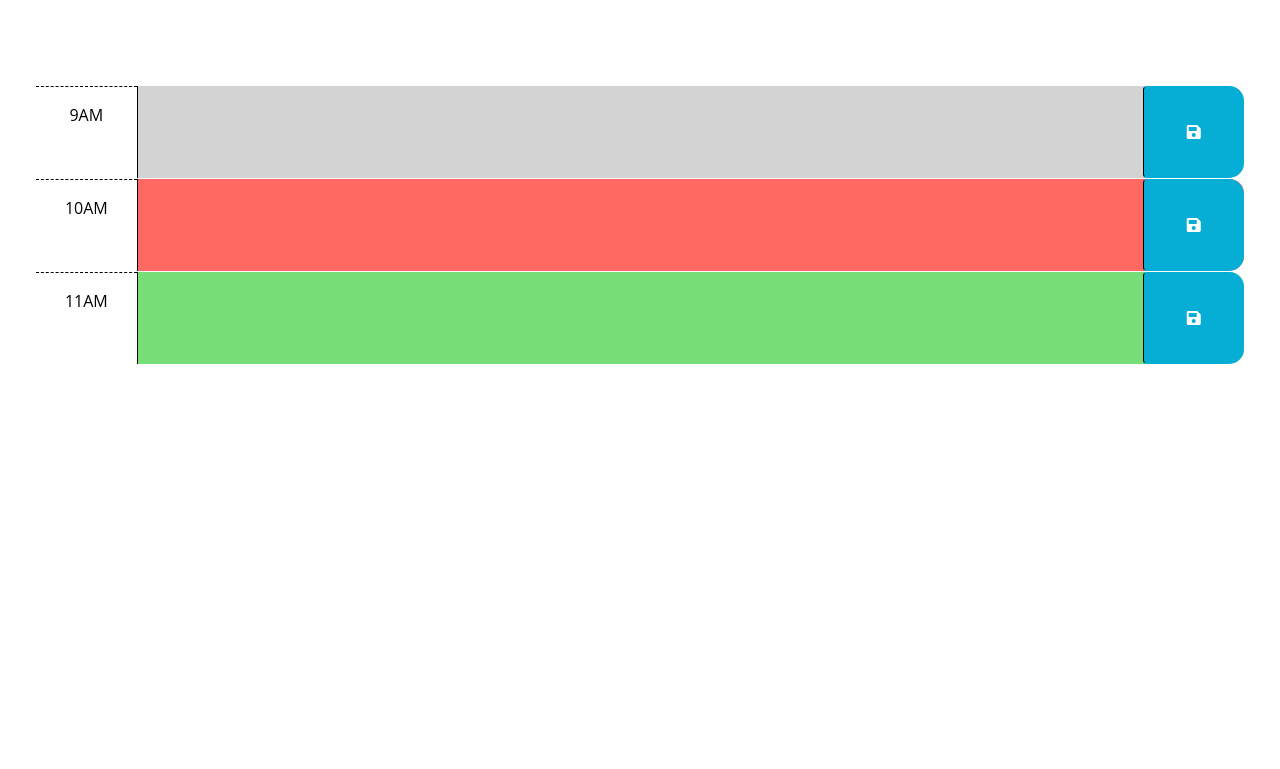
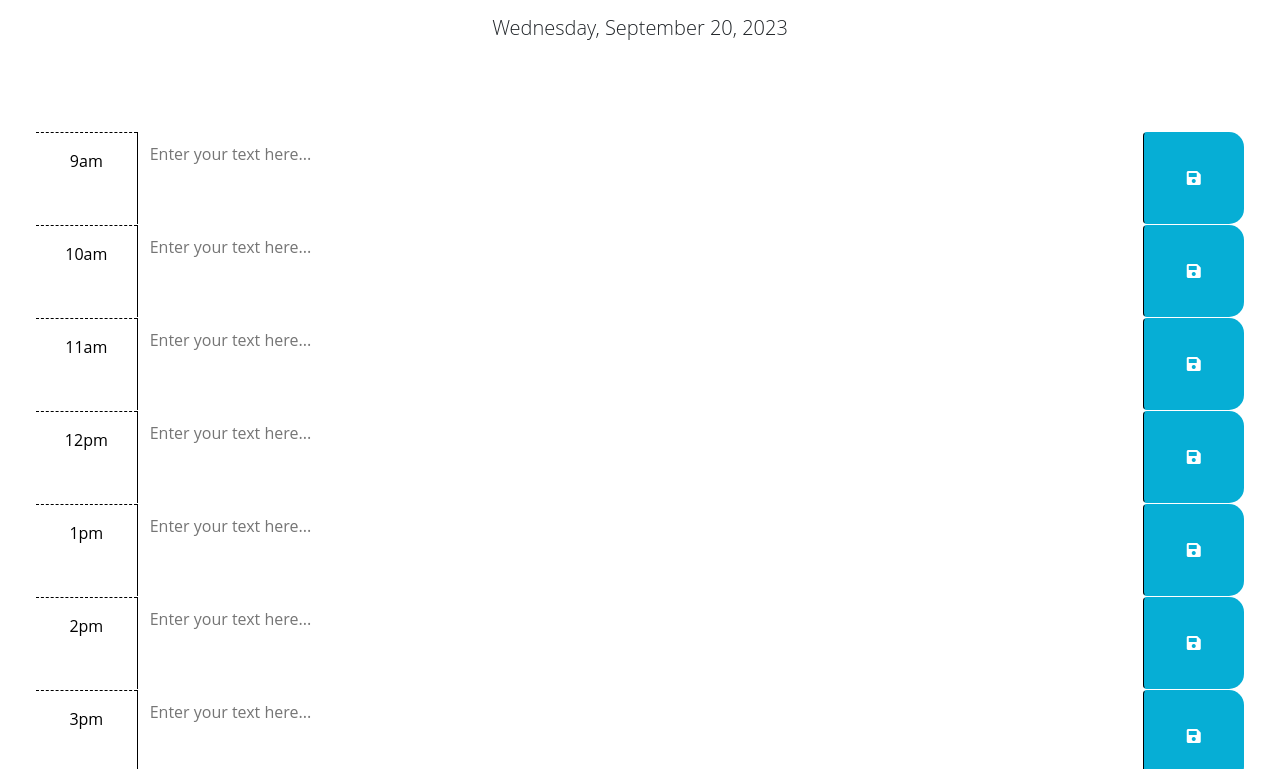
Before and after one commit to HunterMuratore/work-day-scheduler, a plain HTML site: page index.html in a window 1280 px wide. Shown: the part 166-935 px from the top of the page. Before the commit the page ends 800 px from the top, so only its background shows below. Drawn offline with nearby package versions, Linux system fonts and the light colour scheme.

Commit message:
wrote js functions to populate html with timeblocks and display current date and time

```diff
--- a/index.html
+++ b/index.html
@@ -25,49 +25,12 @@
   </head>
 
   <body>
-    <header class="p-5 mb-4">
+    <header class="p-5 mb-4 text-center">
       <h1 class="display-3">Work Day Scheduler</h1>
       <p class="lead">A simple calendar app for scheduling your work day</p>
       <p id="currentDay" class="lead"></p>
     </header>
-    <div class="container-fluid px-5">
-      <!-- Use class for "past", "present", and "future" to apply styles to the
-        time-block divs accordingly. The javascript will need to do this by
-        adding/removing these classes on each div by comparing the hour in the
-        id to the current hour. The html provided below is meant to be an example
-        demonstrating how the css provided can be leveraged to create the
-        desired layout and colors. The html below should be removed or updated
-        in the finished product. Remember to delete this comment once the
-        code is implemented.
-        -->
-
-      <!-- Example of a past time block. The "past" class adds a gray background color. -->
-      <div id="hour-9" class="row time-block past">
-        <div class="col-2 col-md-1 hour text-center py-3">9AM</div>
-        <textarea class="col-8 col-md-10 description" rows="3"> </textarea>
-        <button class="btn saveBtn col-2 col-md-1" aria-label="save">
-          <i class="fas fa-save" aria-hidden="true"></i>
-        </button>
-      </div>
-
-      <!-- Example of a present time block. The "present" class adds a red background color. -->
-      <div id="hour-10" class="row time-block present">
-        <div class="col-2 col-md-1 hour text-center py-3">10AM</div>
-        <textarea class="col-8 col-md-10 description" rows="3"> </textarea>
-        <button class="btn saveBtn col-2 col-md-1" aria-label="save">
-          <i class="fas fa-save" aria-hidden="true"></i>
-        </button>
-      </div>
-
-      <!-- Example of a future time block. The "future" class adds a green background color. -->
-      <div id="hour-11" class="row time-block future">
-        <div class="col-2 col-md-1 hour text-center py-3">11AM</div>
-        <textarea class="col-8 col-md-10 description" rows="3"> </textarea>
-        <button class="btn saveBtn col-2 col-md-1" aria-label="save">
-          <i class="fas fa-save" aria-hidden="true"></i>
-        </button>
-      </div>
-    </div>
+    <div class="container-fluid time-block-container px-5"></div>
 
     <script src="https://cdnjs.cloudflare.com/ajax/libs/jquery/3.2.1/jquery.min.js"></script>
     <script src="https://cdn.jsdelivr.net/npm/dayjs@1.11.3/dayjs.min.js"
--- a/js/script.js
+++ b/js/script.js
@@ -8,16 +8,90 @@ $(function () {
   // function? How can DOM traversal be used to get the "hour-x" id of the
   // time-block containing the button that was clicked? How might the id be
   // useful when saving the description in local storage?
-  //
+  var header = $('header');
+  var currentDay = $('#currentDay');
+  var timeBlockContainer = $('.time-block-container');
+  var dateTime = dayjs().format('dddd, MMMM D, YYYY');
+  var btns = $('.time-block button');
+  var fullHour = dayjs().hour();
+  var currentHour = fullHour > 12 ? currentHour - 12 : currentHour;
+  var suffix;
+
+  currentDay.text(dateTime);
+
+  setInterval(function () {
+    timeBlockContainer.each(function () {
+      var timeBlock = $(this);
+
+      // Split the id of the time block to get an array of ['hour', 'X'] to get the hour
+      var timeBlockHour = timeBlock.attr('id').split('-')[1];
+
+      if (timeBlockHour < fullHour) {
+        timeBlock.addClass('past');
+      } else if (timeBlockHour ==  fullHour) {
+        timeBlock.addClass('present');
+      } else {
+        timeBlock.addClass('future');
+      }
+    });
+  }, 1000);
+
+  // Generate the HTML for each time block with appropriate classes
+  function createTimeBlock(hour) {
+    var timeBlockDiv = $('<div>').addClass('row time-block').attr('id', `hour-${hour}`);
+    var hourDiv = $('<div>').addClass('col-2 col-md-1 hour text-center py-3').text(`${hour}${suffix}`);
+    var textarea = $('<textarea>').addClass('col-8 col-md-10 description').attr('rows', '3').attr('placeholder', 'Enter your text here...');
+    var button = $('<button>').addClass('btn saveBtn col-2 col-md-1').attr('aria-label', 'save');
+    var saveIcon = $('<i>').addClass('fas fa-save').attr('aria-hidden', 'true');
+
+    button.append(saveIcon);
+    timeBlockDiv.append(hourDiv, textarea, button);
+
+    timeBlockContainer.append(timeBlockDiv);
+  }
+
+  function saveEvent() {
+    // Get the button element that was clicked
+    var btn = $(this);
+    // Get the value of the text area above the button
+    var eventText = btn.prev().text();
+
+    // Check that there is an event to save
+    if (!eventText) {
+      eventText.text('Type an event here to save it!');
+    } else {
+      // Get the parent div id attribute for hour number
+      var eventHour = btn.parent().attr('id');
+      // Store the text and hour to local storage
+      localStorage.setItem(eventHour, eventText);
+      var p = $('<p>Event saved in local storage!</p>')
+      header.append(p);
+
+      setTimeout(function () {
+        $('header:last-child').text('');
+      }, 3000);
+    }
+  }
+
+  // Generate all time blocks for hours 9am through 5pm
+  for(var i = 9; i <= 17; i++) {
+    if (i >= 12) {
+      suffix= 'pm';
+    } else {
+      suffix = 'am';
+    }
+    createTimeBlock((i - 1) % 12 + 1);
+  }
+
+  btns.click(saveEvent);
+
   // TODO: Add code to apply the past, present, or future class to each time
   // block by comparing the id to the current hour. HINTS: How can the id
   // attribute of each time-block be used to conditionally add or remove the
   // past, present, and future classes? How can Day.js be used to get the
   // current hour in 24-hour time?
-  //
+
   // TODO: Add code to get any user input that was saved in localStorage and set
   // the values of the corresponding textarea elements. HINT: How can the id
   // attribute of each time-block be used to do this?
-  //
-  // TODO: Add code to display the current date in the header of the page.
 });
```
